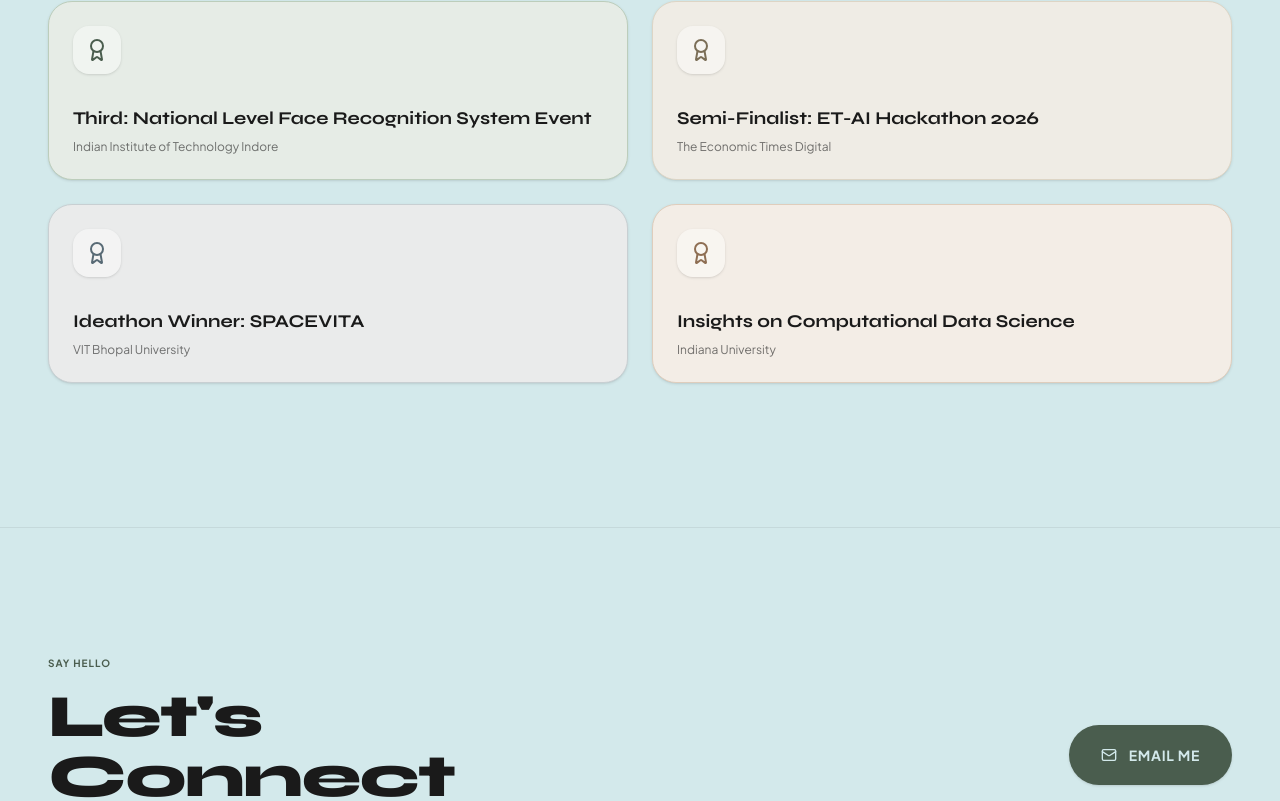
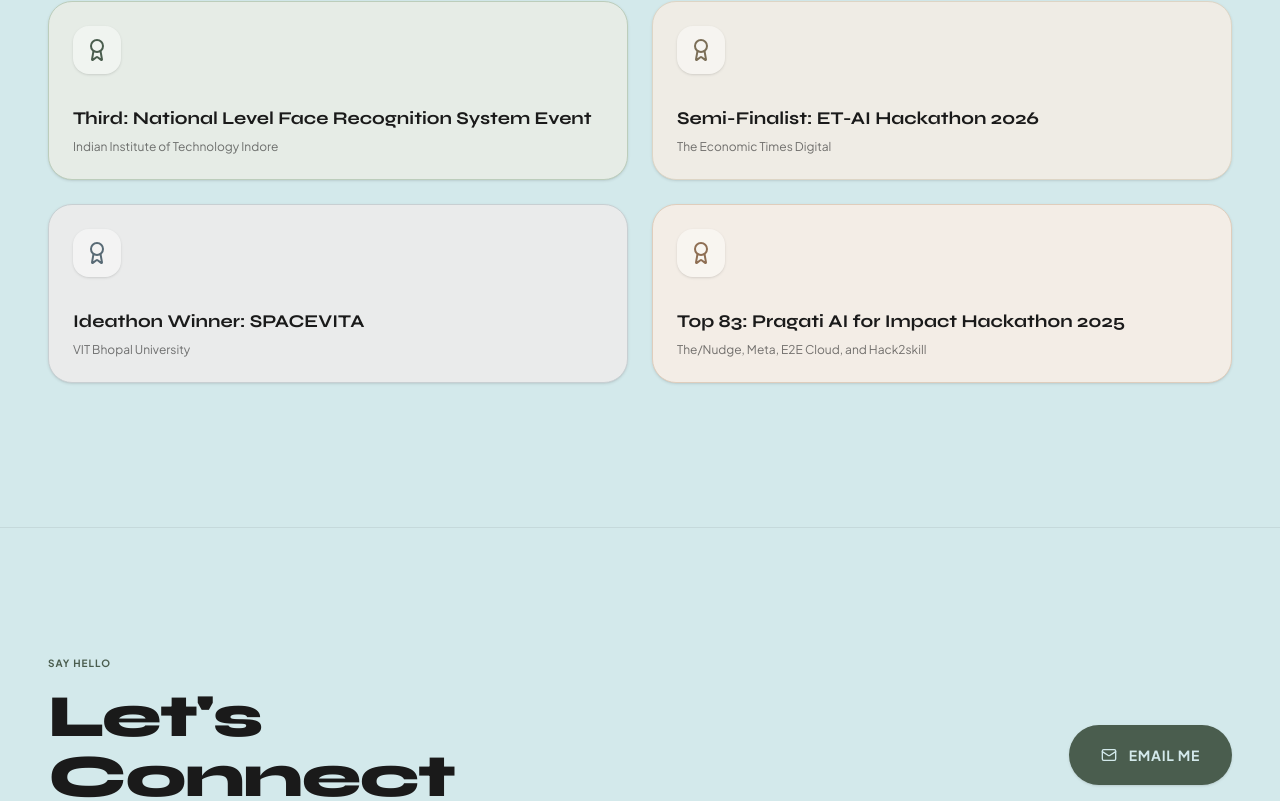
Before and after one commit to SarvyagyaPrakash/Sarvyagya-Prakash-Portfolio, a React (Vite) app: page / in a window 1280 px wide. Shown: the part 4880-5681 px from the top of the page. Built offline with nearby package versions, Linux system fonts and the light colour scheme.

Commit message:
Certifications URLs added

```diff
--- a/src/components/Certifications.jsx
+++ b/src/components/Certifications.jsx
@@ -10,28 +10,32 @@ const CERTIFICATIONS = [
     name: "Third: National Level Face Recognition System Event",
     issuer: "Indian Institute of Technology Indore",
     colorTheme: "bg-c1-bg border-c1-border",
-    textColor: "text-c1-text"
+    textColor: "text-c1-text",
+    link: "https://www.linkedin.com/posts/activity-7311839960569995264-RYtW?utm_source=share&utm_medium=member_desktop&rcm=ACoAAEpr5I8BsQKbl6ctbakWyDciSJmYKXkbIwo"
   },
   {
     id: "cert-2",
     name: "Semi-Finalist: ET-AI Hackathon 2026",
     issuer: "The Economic Times Digital",
     colorTheme: "bg-c4-bg border-c4-border",
-    textColor: "text-c4-text"
+    textColor: "text-c4-text",
+    link: "https://www.linkedin.com/posts/activity-7459658896601894914-1eNj?utm_source=share&utm_medium=member_desktop&rcm=ACoAAEpr5I8BsQKbl6ctbakWyDciSJmYKXkbIwo"
   },
   {
     id: "cert-3",
     name: "Ideathon Winner: SPACEVITA",
     issuer: "VIT Bhopal University",
     colorTheme: "bg-c3-bg border-c3-border",
-    textColor: "text-c3-text"
+    textColor: "text-c3-text",
+    link: "https://www.linkedin.com/posts/activity-7250715903753945088-qlfE?utm_source=share&utm_medium=member_desktop&rcm=ACoAAEpr5I8BsQKbl6ctbakWyDciSJmYKXkbIwo"
   },
   {
     id: "cert-4",
-    name: "Insights on Computational Data Science",
-    issuer: "Indiana University",
+    name: "Top 83: Pragati AI for Impact Hackathon 2025",
+    issuer: "The/Nudge, Meta, E2E Cloud, and Hack2skill",
     colorTheme: "bg-c2-bg border-c2-border",
-    textColor: "text-c2-text"
+    textColor: "text-c2-text",
+    link: "https://www.linkedin.com/posts/activity-7320491878011879425-flVB?utm_source=share&utm_medium=member_desktop&rcm=ACoAAEpr5I8BsQKbl6ctbakWyDciSJmYKXkbIwo"
   }
 ];
 
@@ -101,8 +105,11 @@ export default function Certifications() {
               className="h-full"
             >
               <TiltCard maxTilt={5} className="h-full">
-                <div
-                  className={`interactive relative group p-6 rounded-3xl border flex flex-col justify-between h-full transition-all duration-300 ${cert.colorTheme} shadow-sm hover:shadow-md`}
+                <a
+                  href={cert.link}
+                  target={cert.link !== "#" ? "_blank" : "_self"}
+                  rel="noopener noreferrer"
+                  className={`interactive relative group p-6 rounded-3xl border flex flex-col justify-between h-full transition-all duration-300 ${cert.colorTheme} shadow-sm hover:shadow-md block`}
                   data-cursor-type="link"
                 >
                   <div className="flex items-start justify-between space-x-4 mb-8">
@@ -128,7 +135,7 @@ export default function Certifications() {
 
                   {/* Absolute visual border overlay that fades in on hover */}
                   <div className="absolute inset-0 rounded-3xl border-2 border-accent-main opacity-0 group-hover:opacity-20 transition-opacity duration-300 pointer-events-none" />
-                </div>
+                </a>
               </TiltCard>
             </motion.div>
           ))}
```
